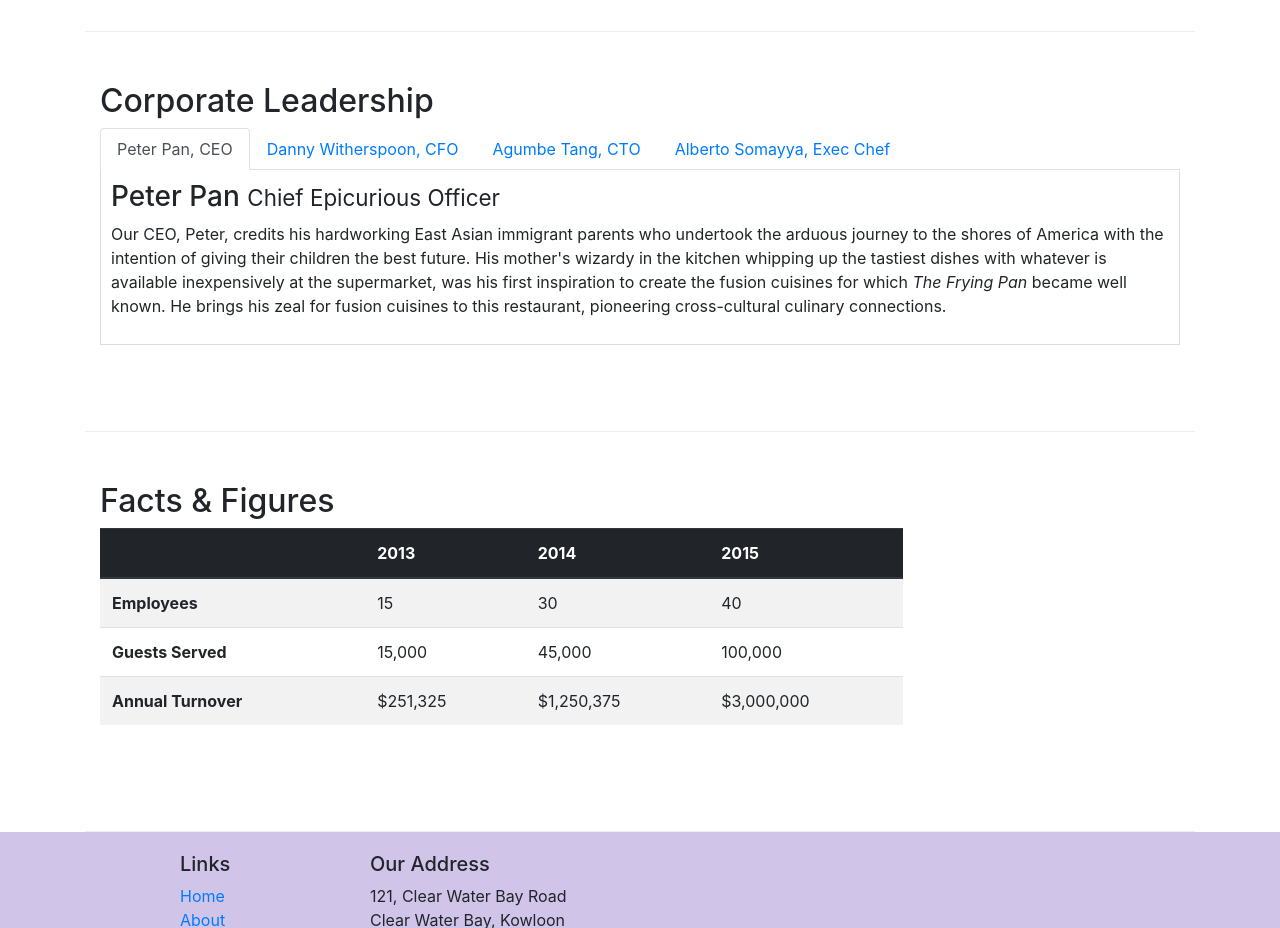
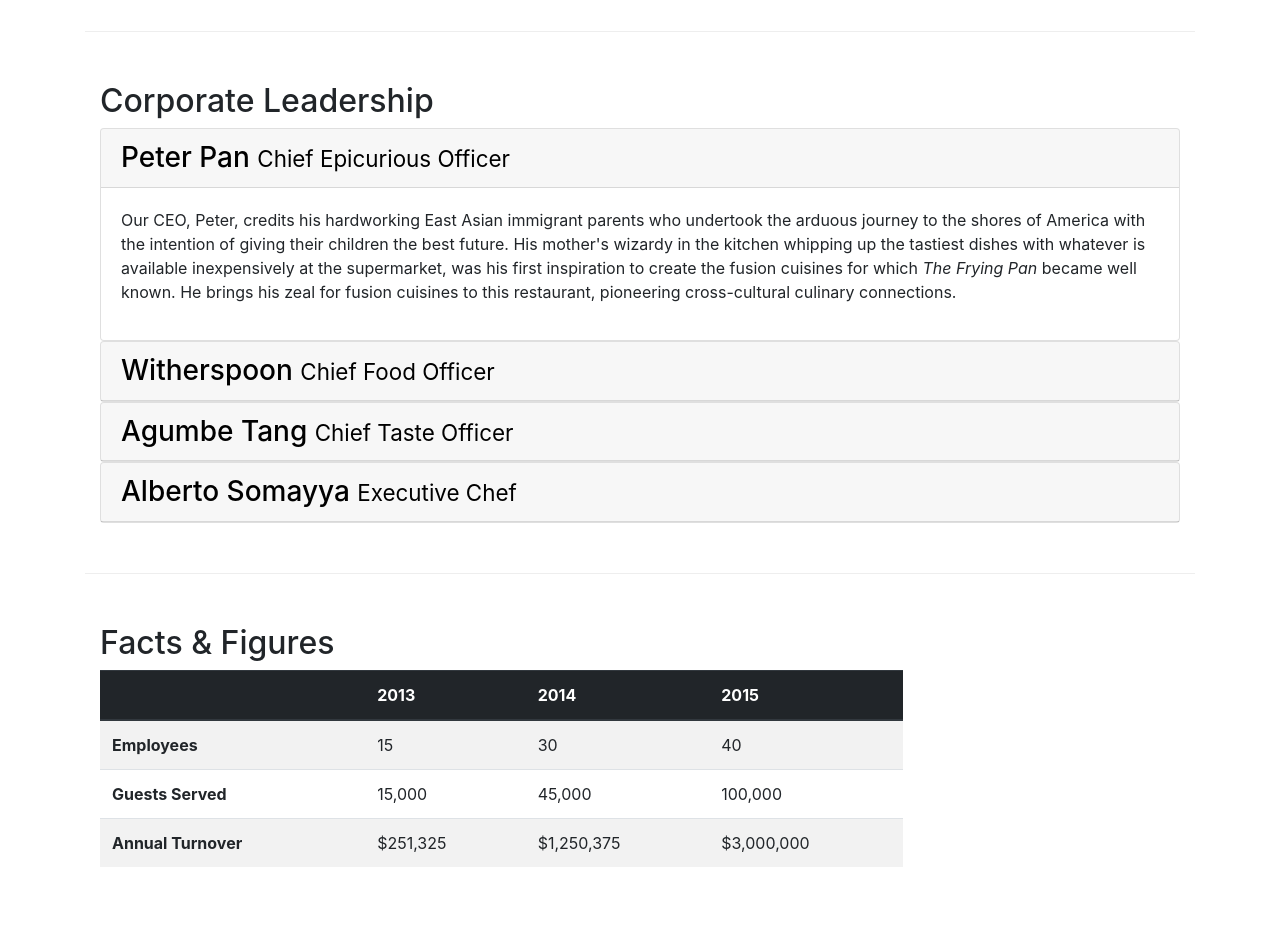
Before and after one commit to dramaspikes/ConFusion, a website: page aboutus.html in a window 1280 px wide. Shown: the part 940-1868 px from the top of the page. Drawn offline with nearby package versions, Linux system fonts and the light colour scheme.

Commit message:
Accordion

```diff
--- a/aboutus.html
+++ b/aboutus.html
@@ -97,36 +97,62 @@
         <div class="row row-content">
             <div class="col-12">
                 <h2>Corporate Leadership</h2>
-                <ul class="nav nav-tabs">
-                    <li class="nav-item">
-                        <a class = "nav-link active" href="#peter" role="tab" data-toggle="tab">Peter Pan, CEO</a>
-                    </li>
-                    <li class="nav-item">
-                        <a class = "nav-link" href="#danny" role="tab" data-toggle="tab">Danny Witherspoon, CFO</a>
-                    </li>
-                    <li class="nav-item">
-                        <a class = "nav-link" href="#agumbe" role="tab" data-toggle="tab">Agumbe Tang, CTO</a>
-                    </li>
-                    <li class="nav-item">
-                        <a class = "nav-link" href="#alberto" role="tab" data-toggle="tab">Alberto Somayya, Exec Chef</a>
-                    </li>
-                </ul>
-                <div class="tab-content">
-                    <div class="tab-pane fade show active" role="tabpanel" id="peter">
-                        <h3>Peter Pan <small>Chief Epicurious Officer</small></h3>
-                        <p class="d-none d-sm-block">Our CEO, Peter, credits his hardworking East Asian immigrant parents who undertook the arduous journey to the shores of America with the intention of giving their children the best future. His mother's wizardy in the kitchen whipping up the tastiest dishes with whatever is available inexpensively at the supermarket, was his first inspiration to create the fusion cuisines for which <em>The Frying Pan</em> became well known. He brings his zeal for fusion cuisines to this restaurant, pioneering cross-cultural culinary connections.</p>
+                <div id="accordian">
+                    <div class="card">
+                        <div class="card-header" role="tab" id="peterhead">
+                            <h3 class="mb-0">
+                                <a data-toggle="collapse" data-target="#peter">
+                                    Peter Pan <small>Chief Epicurious Officer</small>
+                                </a>
+                            </h3>
+                        </div>
+                        <div class="collapse show" data-parent="#accordian" id="peter" aria-expanded="true">
+                            <div class="card-body">
+                                <p class="d-none d-sm-block">Our CEO, Peter, credits his hardworking East Asian immigrant parents who undertook the arduous journey to the shores of America with the intention of giving their children the best future. His mother's wizardy in the kitchen whipping up the tastiest dishes with whatever is available inexpensively at the supermarket, was his first inspiration to create the fusion cuisines for which <em>The Frying Pan</em> became well known. He brings his zeal for fusion cuisines to this restaurant, pioneering cross-cultural culinary connections.</p>
+                            </div>
+                        </div>
                     </div>
-                    <div class="tab-pane fade" role="tabpanel" id="danny">
-                        <h3>Dhanasekaran Witherspoon <small>Chief Food Officer</small></h3>
-                        <p class="d-none d-sm-block">Our CFO, Danny, as he is affectionately referred to by his colleagues, comes from a long established family tradition in farming and produce. His experiences growing up on a farm in the Australian outback gave him great appreciation for varieties of food sources. As he puts it in his own words, <em>Everything that runs, wins, and everything that stays, pays!</em></p>
+                    <div class="card">
+                        <div class="card-header" role="tab" id="dannyhead">
+                            <h3 class="mb-0">
+                                <a data-target="#danny" data-toggle="collapse">
+                                    Witherspoon <small>Chief Food Officer</small>
+                                </a>
+                            </h3>
+                        </div>
+                        <div class="collapse" id="danny" data-parent="#accordian" aria-expanded="false">
+                            <div class="card-body">
+                                <p class="d-none d-sm-block">Our CFO, Danny, as he is affectionately referred to by his colleagues, comes from a long established family tradition in farming and produce. His experiences growing up on a farm in the Australian outback gave him great appreciation for varieties of food sources. As he puts it in his own words, <em>Everything that runs, wins, and everything that stays, pays!</em></p>
+                            </div>
+                        </div>
                     </div>
-                    <div class="tab-pane fade" role="tabpanel" id="agumbe">
-                        <h3>Agumbe Tang <small>Chief Taste Officer</small></h3>
-                        <p class="d-none d-sm-block">Blessed with the most discerning gustatory sense, Agumbe, our CTO, personally ensures that every dish that we serve meets his exacting tastes. Our chefs dread the tongue lashing that ensues if their dish does not meet his exacting standards. He lives by his motto, <em>You click only if you survive my lick.</em></p>
+                    <div class="card">
+                        <div class="card-header" role="tab" id="agumbehead">
+                            <h3 class="mb-0">
+                                <a data-target="#agumbe" data-toggle="collapse">
+                                    Agumbe Tang <small>Chief Taste Officer</small>
+                                </a>
+                            </h3>
+                        </div>
+                        <div class="collapse" id="agumbe" data-parent="#accordian" aria-expanded="false">
+                            <div class="card-body">
+                                <p class="d-none d-sm-block">Blessed with the most discerning gustatory sense, Agumbe, our CTO, personally ensures that every dish that we serve meets his exacting tastes. Our chefs dread the tongue lashing that ensues if their dish does not meet his exacting standards. He lives by his motto, <em>You click only if you survive my lick.</em></p>
+                            </div>
+                        </div>
                     </div>
-                    <div class="tab-pane fade" role="tabpanel" id="alberto">
-                        <h3>Alberto Somayya <small>Executive Chef</small></h3>
-                        <p class="d-none d-sm-block">Award winning three-star Michelin chef with wide International experience having worked closely with whos-who in the culinary world, he specializes in creating mouthwatering Indo-Italian fusion experiences. He says, <em>Put together the cuisines from the two craziest cultures, and you get a winning hit! Amma Mia!</em></p>
+                    <div class="card">
+                        <div class="card-header" role="tab" id="albertohead">
+                            <h3 class="mb-0">
+                                <a data-target="#alberto" data-toggle="collapse">
+                                    Alberto Somayya <small>Executive Chef</small>
+                                </a>
+                            </h3>
+                        </div>
+                        <div class="collapse" id="alberto" data-parent="#accordian" aria-expanded="false">
+                            <div class="card-body">
+                                <p class="d-none d-sm-block">Award winning three-star Michelin chef with wide International experience having worked closely with whos-who in the culinary world, he specializes in creating mouthwatering Indo-Italian fusion experiences. He says, <em>Put together the cuisines from the two craziest cultures, and you get a winning hit! Amma Mia!</em></p>
+                            </div>
+                        </div>
                     </div>
                 </div>
             </div>
--- a/css/styles.css
+++ b/css/styles.css
@@ -44,3 +44,8 @@ body{
     border-bottom: 1px solid #ddd;
     padding: 10px;
 }
+
+#accordian a, #accordian a:hover{
+    color: black;
+    text-decoration: none;
+}
```
Also changed, not shown: 1 other file.
